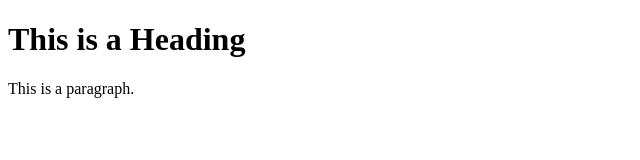
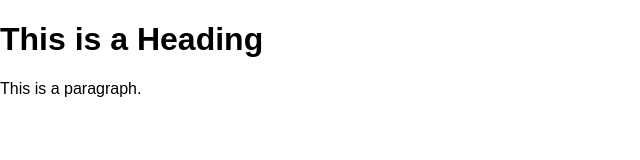
Before and after one commit to alexvaisov94/rsschool-cv, a plain HTML site: page index.html in a window 1280 px wide. Shown: the whole page, without its empty margins (0-640 px from the left). Drawn offline with Linux system fonts and the light colour scheme.

Commit message:
feat: added link to style to the file index.html

```diff
--- a/index.html
+++ b/index.html
@@ -1,7 +1,9 @@
 <!DOCTYPE html>
 <html lang="en">
 <head>
-<title>Page Title</title>
+    <meta charset="utf8">
+    <link rel="stylesheet" href="style.css">
+    <title>Page Title</title>
 </head>
 <body>
 
```
